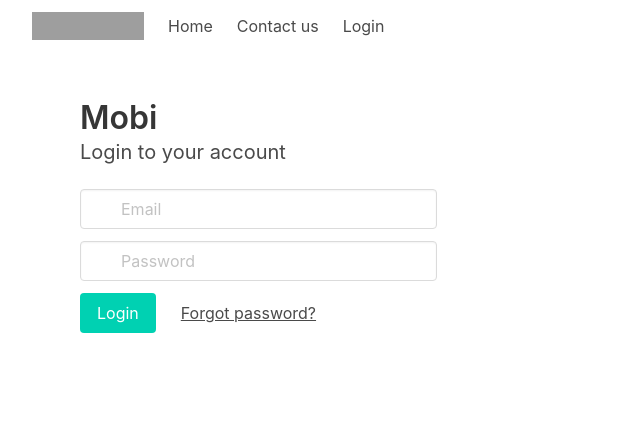
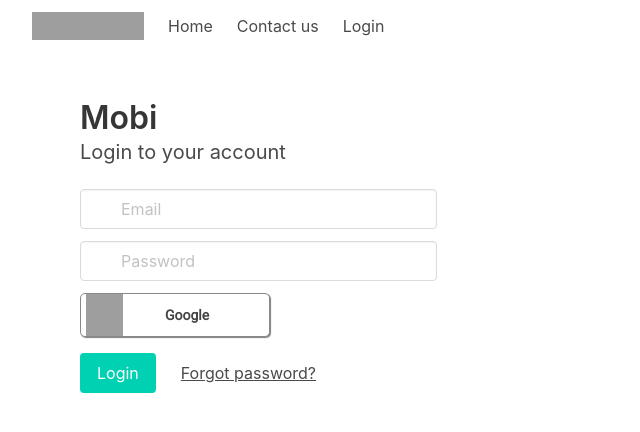
Before and after one commit to roxnnz/mobi, a Next.js app in the folder code/mobi-ui/: page /login in a window 1280 px wide. Shown: the top 432 px of the page, without its empty margins (0-640 px from the left). Built offline with nearby package versions, Linux system fonts and the light colour scheme; grey boxes are pictures that could not be loaded.

Commit message:
add login button for google

```diff
--- a/code/mobi-ui/components/LoginForm.tsx
+++ /dev/null
@@ -1,26 +0,0 @@
-const LoginForm = () => {
-  return (
-    <section>
-      <div className="columns">
-        <div className="column is-4">
-          <div className="field">
-            <p className="control has-icons-left has-icons-right">
-              <input className="input" type="email" placeholder="Email" />
-            </p>
-          </div>
-          <div className="field">
-            <p className="control has-icons-left">
-              <input className="input" type="password" placeholder="Password" />
-            </p>
-          </div>
-          <div className="buttons">
-            <button className="button is-primary">Login</button>
-            <button className="button is-text">Forgot password?</button>
-          </div>
-        </div>
-      </div>
-    </section>
-  );
-};
-
-export default LoginForm;
--- a/code/mobi-ui/pages/login.tsx
+++ b/code/mobi-ui/pages/login.tsx
@@ -1,19 +1,90 @@
 import type { NextPage } from 'next';
 import Head from 'next/head';
-import LoginForm from '../components/LoginForm';
+
+const LoginWithGoogleButton = () => {
+  return (
+    <div id="gSignInWrapper">
+      <div id="customBtn" className="customGPlusSignIn">
+        <span className="icon"></span>
+        <span onClick={() => console.log('here')} className="buttonText">Google</span>
+      </div>
+      <style jsx>{`
+        #customBtn {
+          display: inline-block;
+          background: white;
+          color: #444;
+          width: 190px;
+          border-radius: 5px;
+          border: thin solid #888;
+          box-shadow: 1px 1px 1px grey;
+          white-space: nowrap;
+        }
+        #customBtn:hover {
+          cursor: pointer;
+        }
+        span.label {
+          font-family: serif;
+          font-weight: normal;
+        }
+        span.icon {
+          background: url('/g-normal.png') transparent 5px 50% no-repeat;
+          display: inline-block;
+          vertical-align: middle;
+          width: 42px;
+          height: 42px;
+        }
+        span.buttonText {
+          display: inline-block;
+          vertical-align: middle;
+          padding-left: 42px;
+          padding-right: 42px;
+          font-size: 14px;
+          font-weight: bold;
+          /* Use the Roboto font that is loaded in the <head> */
+          font-family: 'Roboto', sans-serif;
+        }
+      `}</style>
+    </div>
+  )
+}
 
 const Login: NextPage = () => {
   return (
     <div>
       <Head>
         <title>Mobi - login</title>
+        <link href="https://fonts.googleapis.com/css?family=Roboto" rel="stylesheet" type="text/css"></link>
       </Head>
       <main>
         <section className="hero">
           <div className="hero-body">
             <p className="title">Mobi</p>
             <p className="subtitle">Login to your account</p>
-            <LoginForm />
+            <section>
+              <div className="columns">
+                <div className="column is-4">
+                  <div className="field">
+                    <p className="control has-icons-left has-icons-right">
+                      <input className="input" type="email" placeholder="Email" />
+                    </p>
+                  </div>
+                  <div className="field">
+                    <p className="control has-icons-left">
+                      <input className="input" type="password" placeholder="Password" />
+                    </p>
+                  </div>
+
+                  <div className="buttons">
+                    <LoginWithGoogleButton />
+                  </div>
+                  <div className="buttons">
+                    <button className="button is-primary">Login</button>
+                    <button className="button is-text">Forgot password?</button>
+                  </div>
+                </div>
+                <div id="name"></div>
+              </div>
+            </section>
           </div>
         </section>
       </main>
```
